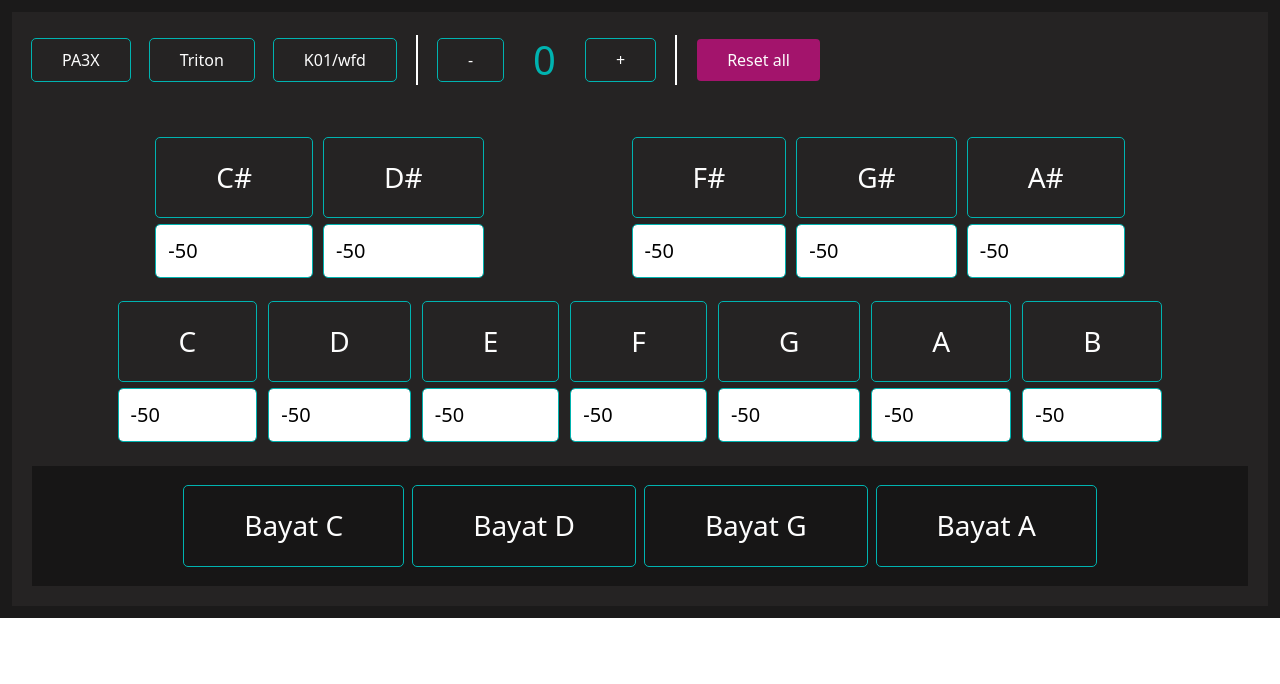
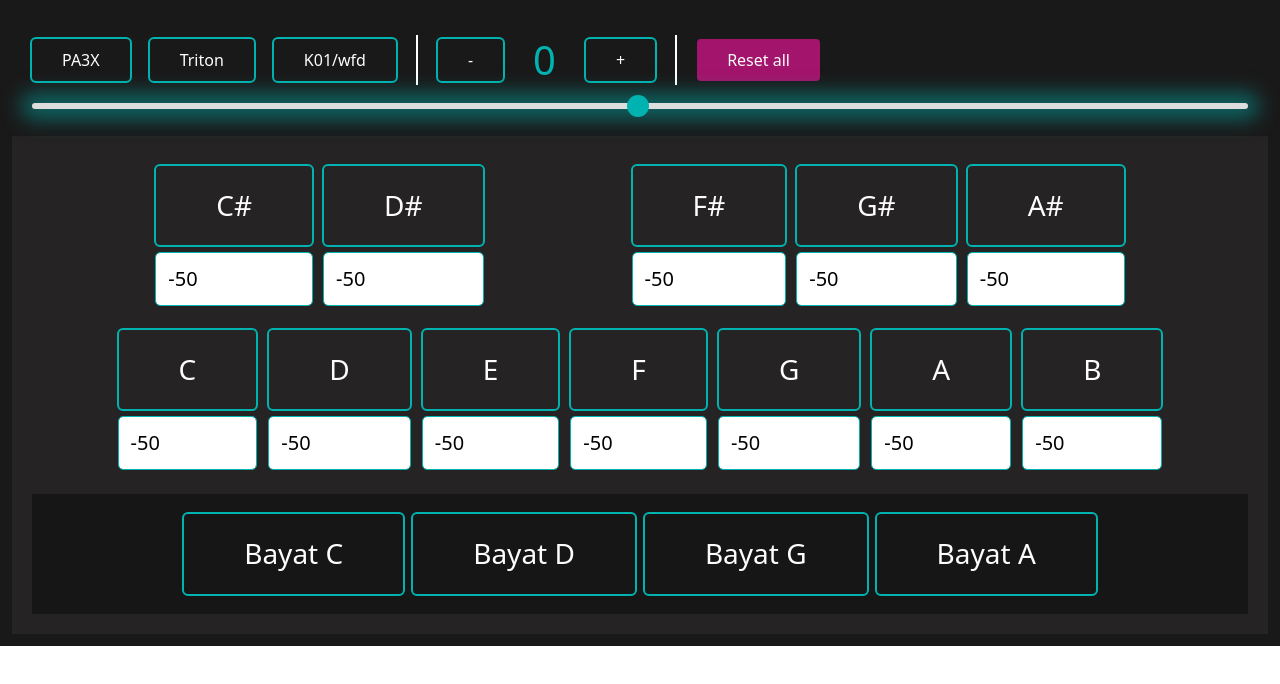
Before and after one commit to K01wfd/MIDIC, a plain HTML site: page index.html in a window 1280 px wide. Drawn offline with Linux system fonts and the light colour scheme.

Commit message:
adding color change

```diff
--- a/config.js
+++ b/config.js
@@ -1,6 +1,7 @@
 const pa3xSynthBtn = document.getElementById('pa3x');
 const tritonSynthBtn = document.getElementById('triton');
 const zeroOneSynthBtn = document.getElementById('zeroOne');
+const colorRange = document.getElementById('colorRange');
 
 // alert('Please RESET first!');
 let selectedSynths = [];
@@ -40,3 +41,20 @@ function saveState(key, data) {
     localStorage.setItem('midi', JSON.stringify(state));
   }
 }
+
+// Get current css primary color
+const style = window.getComputedStyle(document.body);
+const value = style.getPropertyValue('--color-primary');
+const cssHue = Number(value.slice(4, 7));
+
+colorRange.value = cssHue;
+const colorMin = colorRange.min;
+const colorMax = colorRange.max;
+
+colorRange.addEventListener('input', (e) => {
+  const percent = (e.target.value - colorMin) / (colorMax - colorMin);
+  const hue = Math.round(percent * 360);
+
+  document.documentElement.style.setProperty('--color-primary', `hsl(${hue}, 100%, 35%)`);
+  document.documentElement.style.setProperty('--shadow-color', `hsla(${hue}, 100%, 35%, 0.5)`);
+});
--- a/index.html
+++ b/index.html
@@ -37,6 +37,7 @@
             </li>
             <!-- <li><button id="k01-controller">K01 Controller</button></li> -->
           </menu>
+          <input type="range" name="colorRange" id="colorRange" min="0" max="359" step="1" class="color-range" value="0" />
         </nav>
       </header>
       <main>
--- a/style.css
+++ b/style.css
@@ -12,6 +12,10 @@ html {
 :root {
   --color-primary: hsl(179, 100%, 35%);
   --shadow-color: hsla(179, 100%, 35%, 0.5);
+  --app-bg: hsl(0, 2%, 10%);
+  --presets-bg: hsl(0, 2%, 9%);
+
+  --bg-test: hsl(0, 0%, 84%);
 }
 body {
   font-family: system-ui, -apple-system, BlinkMacSystemFont, 'Segoe UI', Roboto, Oxygen, Ubuntu, Cantarell, 'Open Sans',
@@ -25,7 +29,6 @@ body {
 
 nav {
   padding: 2rem;
-  background-color: #252323;
 }
 
 menu {
@@ -46,11 +49,11 @@ button {
   color: #fdfdfd;
   font-weight: 500;
   background-color: transparent;
-  outline: 1px solid var(--color-primary);
+  outline: 0.2rem solid var(--color-primary);
 }
 
 #app {
-  background-color: #1b1a1a;
+  background-color: var(--app-bg);
   padding: 1.2rem;
   outline: inset 4px solid var(--color-primary);
   outline-offset: 0.4rem;
@@ -139,7 +142,7 @@ input[type='number'] {
   gap: 1rem;
   justify-content: center;
   padding: 2rem;
-  background-color: #171616;
+  background-color: var(--presets-bg);
 }
 
 .btn-active {
@@ -175,6 +178,30 @@ input[type='number'] {
   height: 50px;
   background-color: #fff;
 }
+
+.color-range {
+  -webkit-appearance: none;
+  appearance: none;
+  width: 100%;
+  background: transparent;
+}
+.color-range::-webkit-slider-runnable-track {
+  height: 6px;
+  background: #ddd;
+  border-radius: 3px;
+  box-shadow: 0 0 2rem 1rem var(--shadow-color);
+}
+.color-range::-webkit-slider-thumb {
+  -webkit-appearance: none;
+  appearance: none;
+  width: 22px;
+  height: 22px;
+  background: var(--color-primary);
+  border-radius: 50%;
+  cursor: pointer;
+  margin-top: -8px;
+}
+
 @media screen and (min-width: 480px) {
   .userScale button {
     padding: 2rem 6rem;
```
